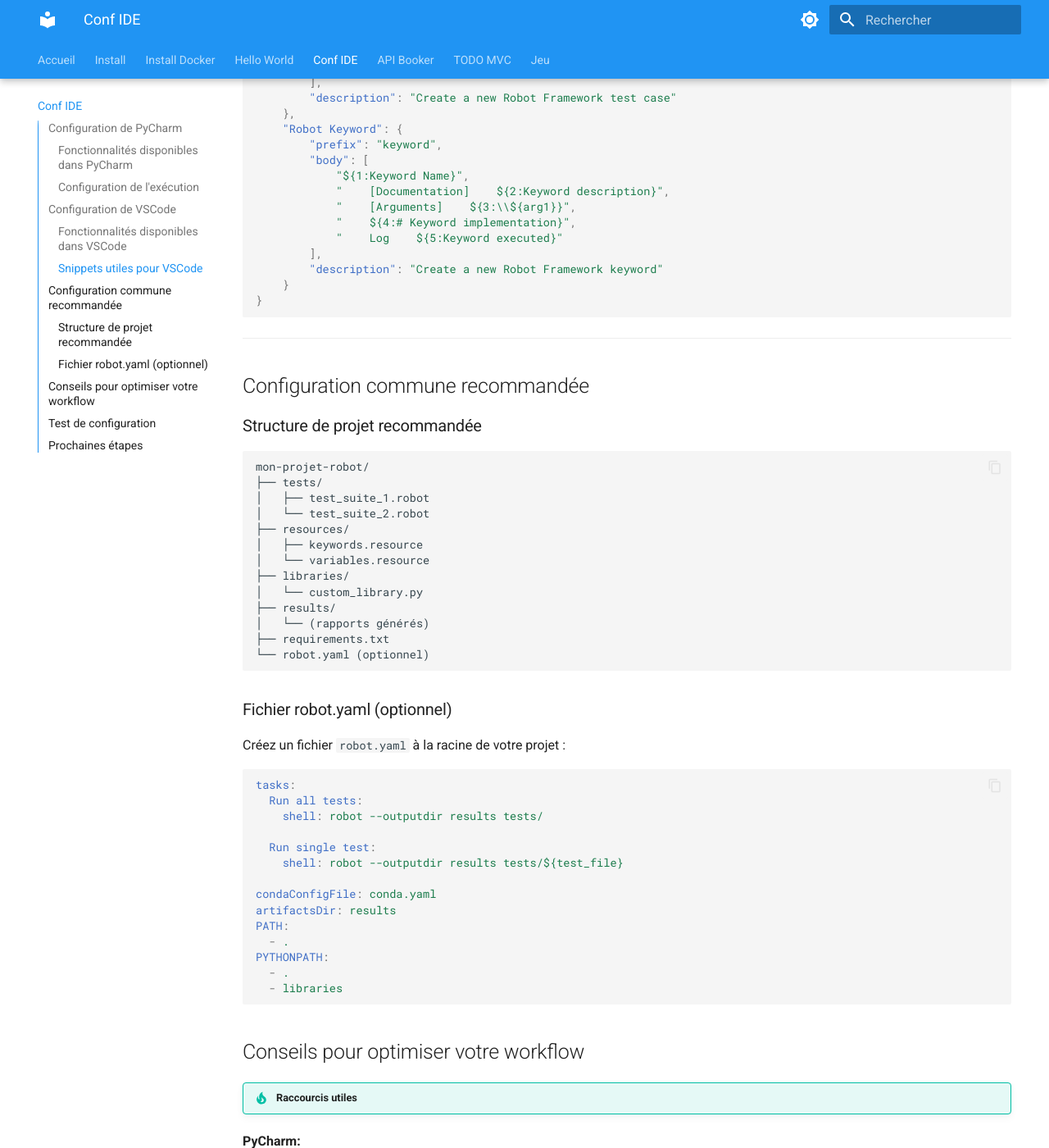
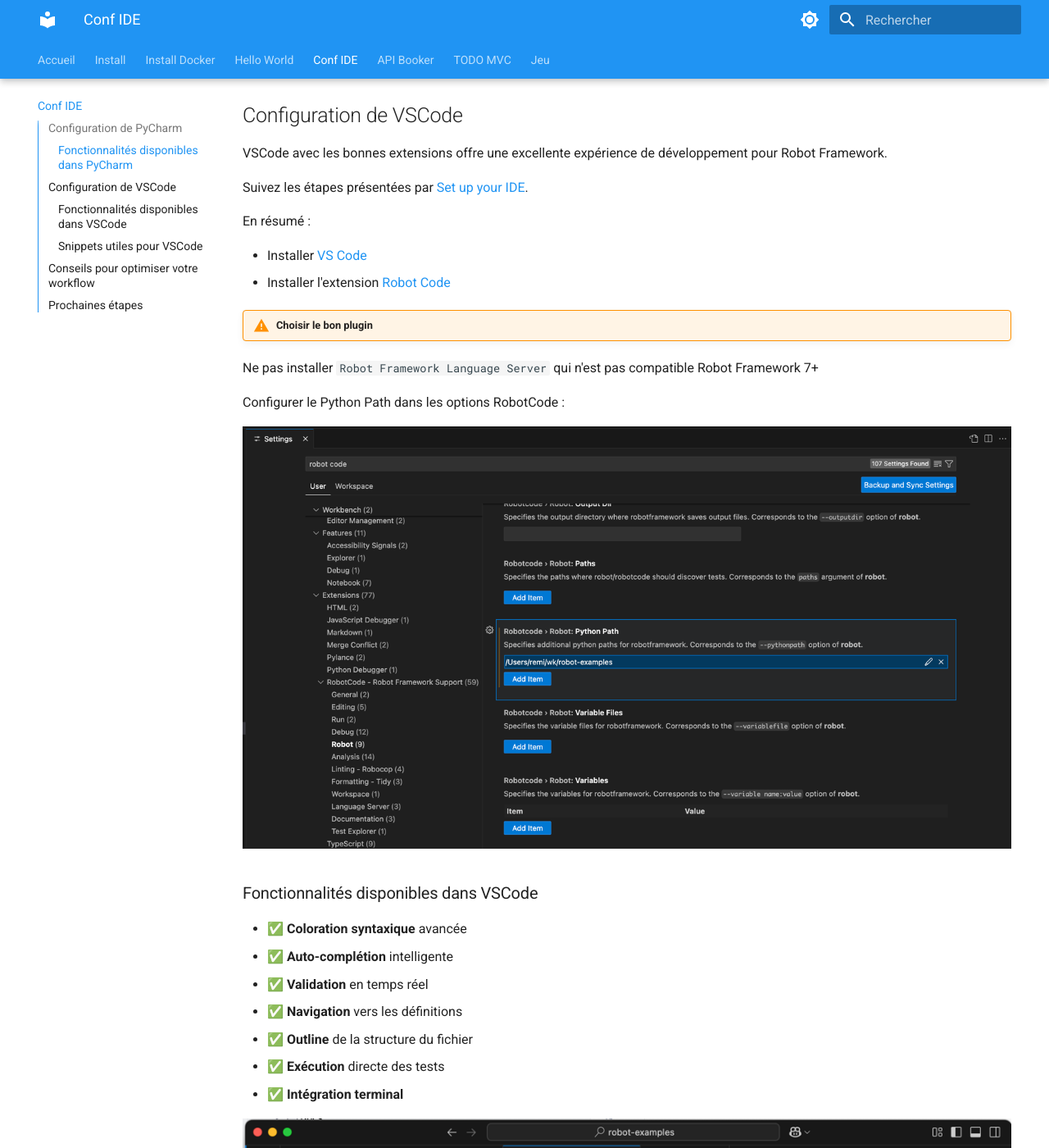
Before and after one commit to remi-picard/robot-codelab, an MkDocs documentation site: the page built from docs/configuration-ide.md, in a window 1280 px wide and 1400 px high, scrolled down 1661 px. Shown: the whole window at 82% size. Built offline with MkDocs 1.6.1 and Material for MkDocs 9.7.7, drawn with Linux system fonts in a browser that asks for light colours; some of the changed text lies outside the part shown.

````diff
--- a/docs/configuration-ide.md
+++ b/docs/configuration-ide.md
@@ -8,6 +8,18 @@ PyCharm offre un excellent support pour Robot Framework avec des plugins dédié
 
 Suivez les étapes présentées par [Set up your IDE](https://docs.robotframework.org/docs/getting_started/ide#pycharm).
 
+En résumé :
+
+- Installer PyCharm Community Edition
+- Installer l'extension `Hyper RobotFramework Support`
+
+!!! warning "Choisir le bon plugin"
+Ne pas installer `Robot Framework Language Server` qui n'est pas compatible Robot Framework 7+
+
+!!! info "Autre plugin à tester"
+[Robot Code](https://plugins.jetbrains.com/plugin/26216-robotcode--robot-framework-support) sortie en 2025
+
+
 ### Fonctionnalités disponibles dans PyCharm
 
 - ✅ **Coloration syntaxique** complète
@@ -17,14 +29,7 @@ Suivez les étapes présentées par [Set up your IDE](https://docs.robotframewor
 - ✅ **Exécution directe** des tests
 - ✅ **Débogage** des tests
 
-### Configuration de l'exécution
-
-1. Clic droit sur votre fichier `.robot`
-2. **Run 'nom_fichier.robot'**
-3. Ou configurez une **Run Configuration** personnalisée :
-   - **Run** → **Edit Configurations**
-   - **+** → **Robot Framework**
-   - Configurez le chemin vers votre script et les arguments
+![pycharm.png](pycharm.png)
 
 ---
 
@@ -33,6 +38,18 @@ Suivez les étapes présentées par [Set up your IDE](https://docs.robotframewor
 VSCode avec les bonnes extensions offre une excellente expérience de développement pour Robot Framework.
 
 Suivez les étapes présentées par [Set up your IDE](https://docs.robotframework.org/docs/getting_started/ide#visual-studio-code).
+
+En résumé :
+
+- Installer [VS Code](https://code.visualstudio.com)
+- Installer l'extension [Robot Code](https://marketplace.visualstudio.com/items?itemName=d-biehl.robotcode)
+
+!!! warning "Choisir le bon plugin"
+Ne pas installer `Robot Framework Language Server` qui n'est pas compatible Robot Framework 7+
+
+Configurer le Python Path dans les options RobotCode :
+
+![pythonpath.png](pythonpath.png)
 
 ### Fonctionnalités disponibles dans VSCode
 
@@ -43,6 +60,8 @@ Suivez les étapes présentées par [Set up your IDE](https://docs.robotframewor
 - ✅ **Outline** de la structure du fichier
 - ✅ **Exécution** directe des tests
 - ✅ **Intégration terminal**
+
+![vscode.png](vscode.png)
 
 ### Snippets utiles pour VSCode
 
@@ -74,55 +93,15 @@ Créez le fichier `.vscode/robotframework.code-snippets` :
 }
 ```
 
+Pour utiliser ces [snippets](https://code.visualstudio.com/docs/editing/userdefinedsnippets) : actionnez l'IntelliSense (`Ctrl+Space` ou `⌃Space`).
+
 ---
-
-## Configuration commune recommandée
-
-### Structure de projet recommandée
-
-```
-mon-projet-robot/
-├── tests/
-│   ├── test_suite_1.robot
-│   └── test_suite_2.robot
-├── resources/
-│   ├── keywords.resource
-│   └── variables.resource
-├── libraries/
-│   └── custom_library.py
-├── results/
-│   └── (rapports générés)
-├── requirements.txt
-└── robot.yaml (optionnel)
-```
-
-### Fichier robot.yaml (optionnel)
-
-Créez un fichier `robot.yaml` à la racine de votre projet :
-
-```yaml
-tasks:
-  Run all tests:
-    shell: robot --outputdir results tests/
-
-  Run single test:
-    shell: robot --outputdir results tests/${test_file}
-
-condaConfigFile: conda.yaml
-artifactsDir: results
-PATH:
-  - .
-PYTHONPATH:
-  - .
-  - libraries
-```
 
 ## Conseils pour optimiser votre workflow
 
 !!! tip "Raccourcis utiles"
 **PyCharm:**
 
-- `Ctrl+Shift+F10` : Exécuter le test sous le curseur
 - `Ctrl+B` : Aller à la définition
 - `Alt+Enter` : Actions rapides
 
@@ -138,23 +117,6 @@ Activez le formatage automatique dans votre IDE pour maintenir une syntaxe cohé
 !!! warning "Attention aux chemins"
 Assurez-vous que les chemins vers votre environnement virtuel Python sont corrects dans la configuration de votre IDE.
 
-## Test de configuration
-
-Créez un fichier de test simple pour vérifier que votre configuration fonctionne :
-
-```robot
-*** Settings ***
-Documentation    Test de configuration IDE
-
-*** Test Cases ***
-Test Configuration IDE
-    [Documentation]    Vérifie que l'IDE est correctement configuré
-    Log    Configuration IDE réussie
-    Should Be True    True
-```
-
-Si l'auto-complétion, la coloration syntaxique et l'exécution fonctionnent correctement, votre IDE est prêt !
-
 ## Prochaines étapes
 
 Maintenant que votre environnement de développement est configuré, vous êtes prêt à créer des tests plus complexes et à utiliser toutes les fonctionnalités avancées de Robot Framework.
````
Also changed, not shown: docs/hello-world.md (+6 -2 lines), docs/installation-docker.md (+23 -33 lines), docs/pycharm.png (added), docs/pythonpath.png (added), docs/vscode.png (added).
